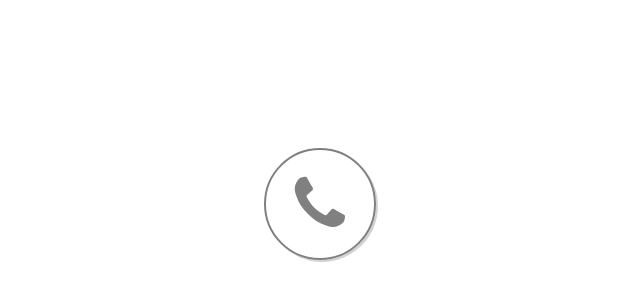
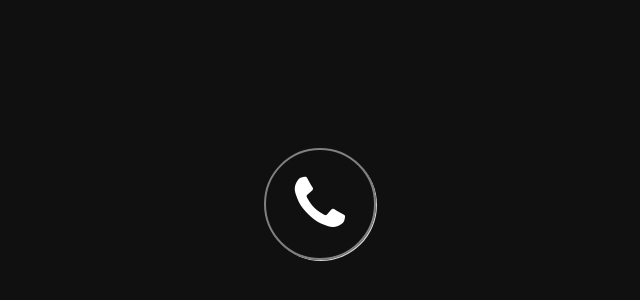
Before and after one commit to jayaperkins/cit-85, a plain HTML site: page 14-week/flexbox-challenges/centered-icon/index.html in a window 1280 px wide. Shown: the part 196-496 px from the top of the page, without its empty margins (320-960 px from the left). Drawn offline with Linux system fonts and the light colour scheme.

Commit message:
modified the background color

```diff
--- a/14-week/flexbox-challenges/centered-icon/main.css
+++ b/14-week/flexbox-challenges/centered-icon/main.css
@@ -15,10 +15,11 @@ body {
     display: flex;
     justify-content: center;
     align-items: center;
+    background-color: #101011;
 }
 
 i {
-    color: grey;
+    color: white;
 }
 
 .phone-icon {
@@ -29,5 +30,5 @@ i {
     height: 7rem;
     border: 2px solid grey;
     border-radius: 50%;
-    box-shadow: 2px 2px lightgrey;
+    box-shadow: 1px 1px lightgrey;
 }
```
Also changed, not shown: 14-week/flexbox-challenges/centered-icon/index.html (+3 -1 lines).
